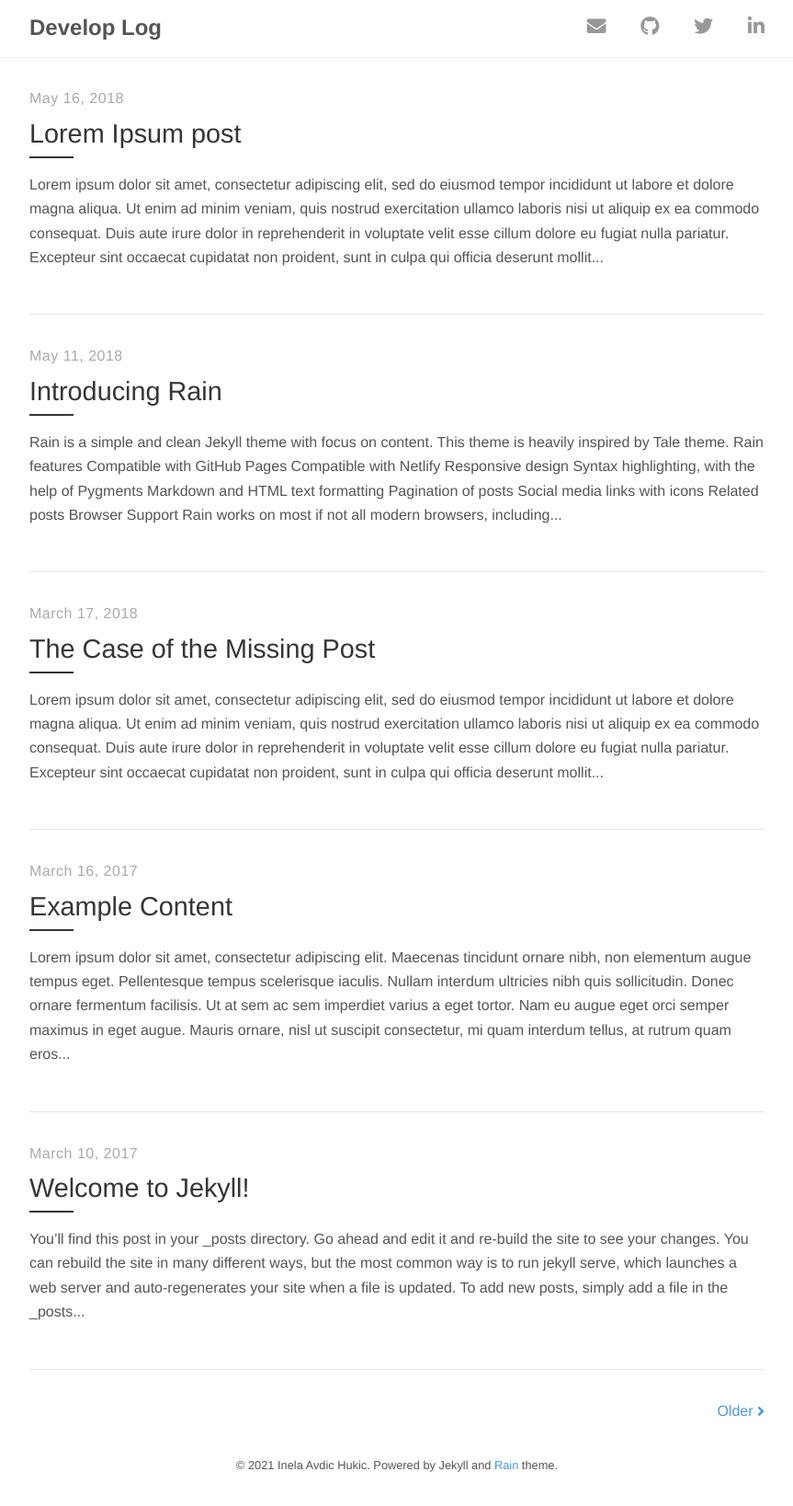
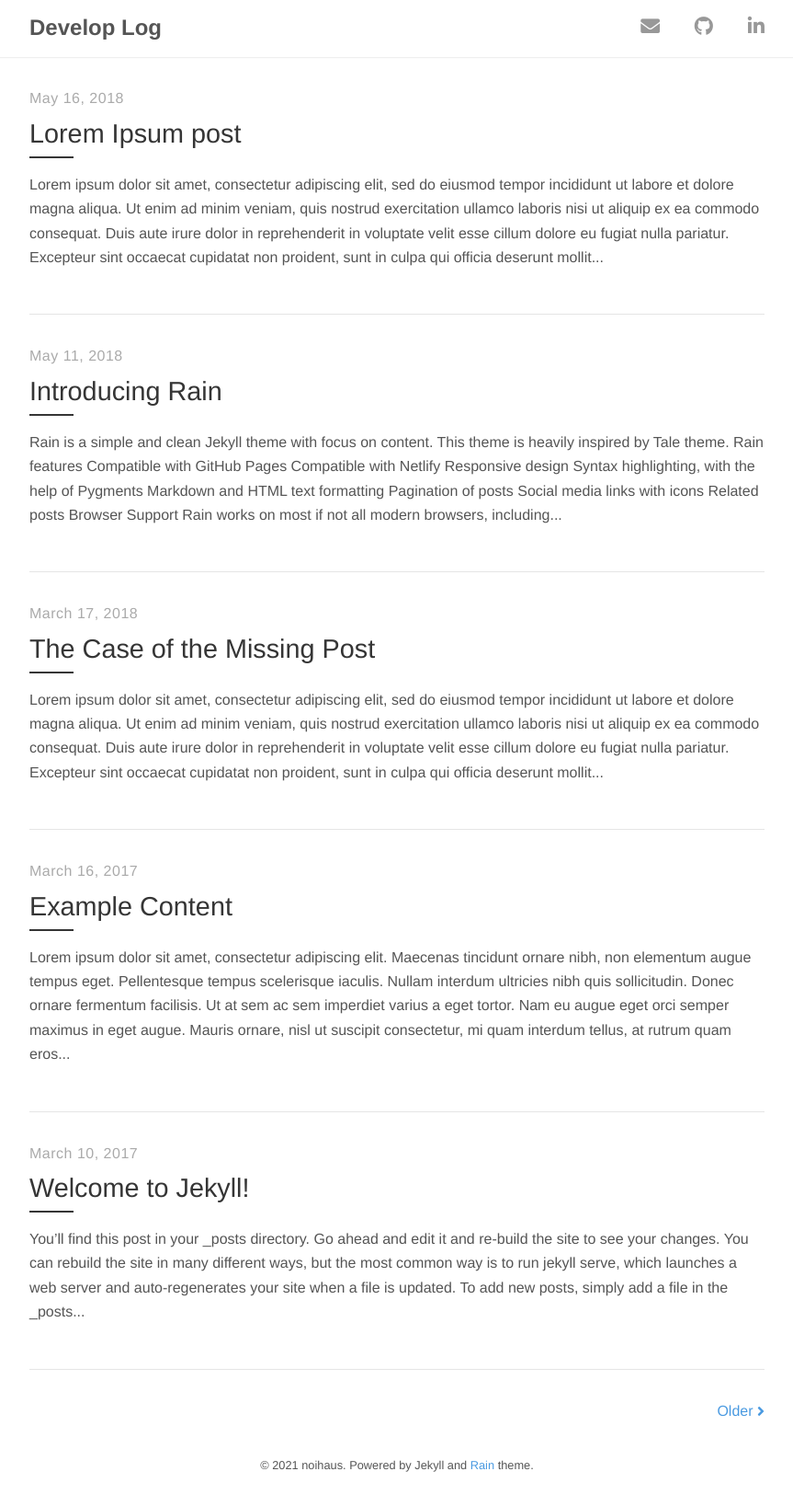
Before and after one commit to noihaus/noihaus.github.io, a Jekyll site: the page built from index.html, in a window 1280 px wide. Shown: the whole page at 92% size, without its empty margins (208-1071 px from the left). Built offline with Jekyll 4.4.1, drawn with Linux system fonts in a browser that asks for light colours; nearby versions of some CDN libraries; the list of posts is cut into pages by our own code.

Commit message:
* social link fixed.

```diff
--- a/_config.yml
+++ b/_config.yml
@@ -1,13 +1,13 @@
 # Site settings
 title:          Develop Log
-description:    "Rain is a simple and clean Jekyll theme with focus on content."
+description:    "noihaus develop log"
 url:            https://noihaus.github.io
 
 # Author
 author:
-  name:         Inela Avdic Hukic
-  email:        inelaah@gmail.com
-  url:          https://inelaah.com
+  name:         noihaus
+  email:        sky2174@gmail.com
+  url:          https://github.com/noihaus
 
 # Build settings
 markdown:       kramdown
@@ -34,7 +34,6 @@ related_posts_section:
 
 # Links to social media
 social:
-  email: inelaah@gmail.com
-  github: https://github.com/inelaah
-  twitter: https://twitter.com
-  linkedin: https://ba.linkedin.com/in/inela-avdic-hukic-322354131
+  email: sky2174@gmail.com
+  github: https://github.com/noihaus
+  linkedin: https://www.linkedin.com/in/kyungsik-yoo-334162130/
--- a/_layouts/default.html
+++ b/_layouts/default.html
@@ -15,9 +15,6 @@
           {% endif %}
           {% if site.social.github %}
             <li><a target="_blank" href="{{ site.social.github }}"><i class="fab fa-github"></i></a></li>
-          {% endif %}
-          {% if site.social.twitter %}
-            <li><a target="_blank" href="{{ site.social.twitter }}"><i class="fab fa-twitter"></i></a></li>
           {% endif %}
           {% if site.social.linkedin %}
             <li><a target="_blank" href="{{ site.social.linkedin }}"><i class="fab fa-linkedin-in"></i></a></li>
```
